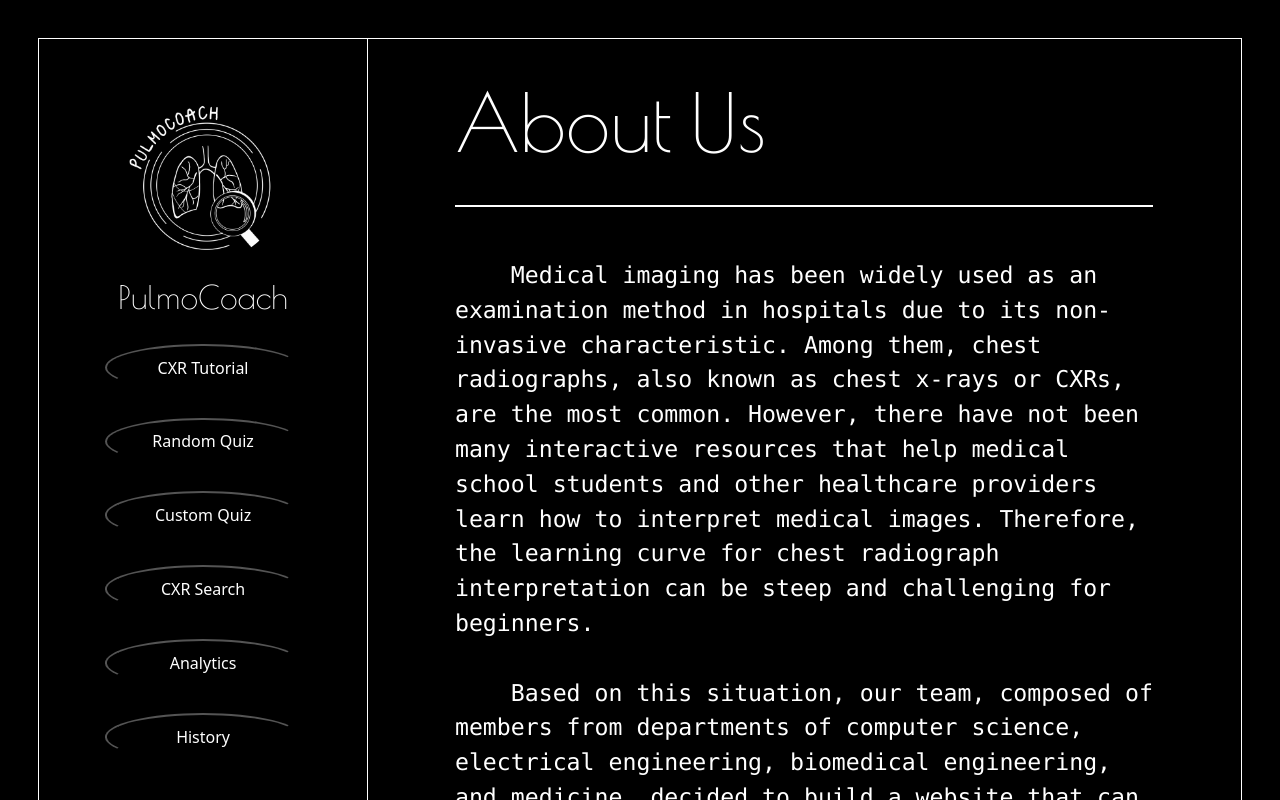
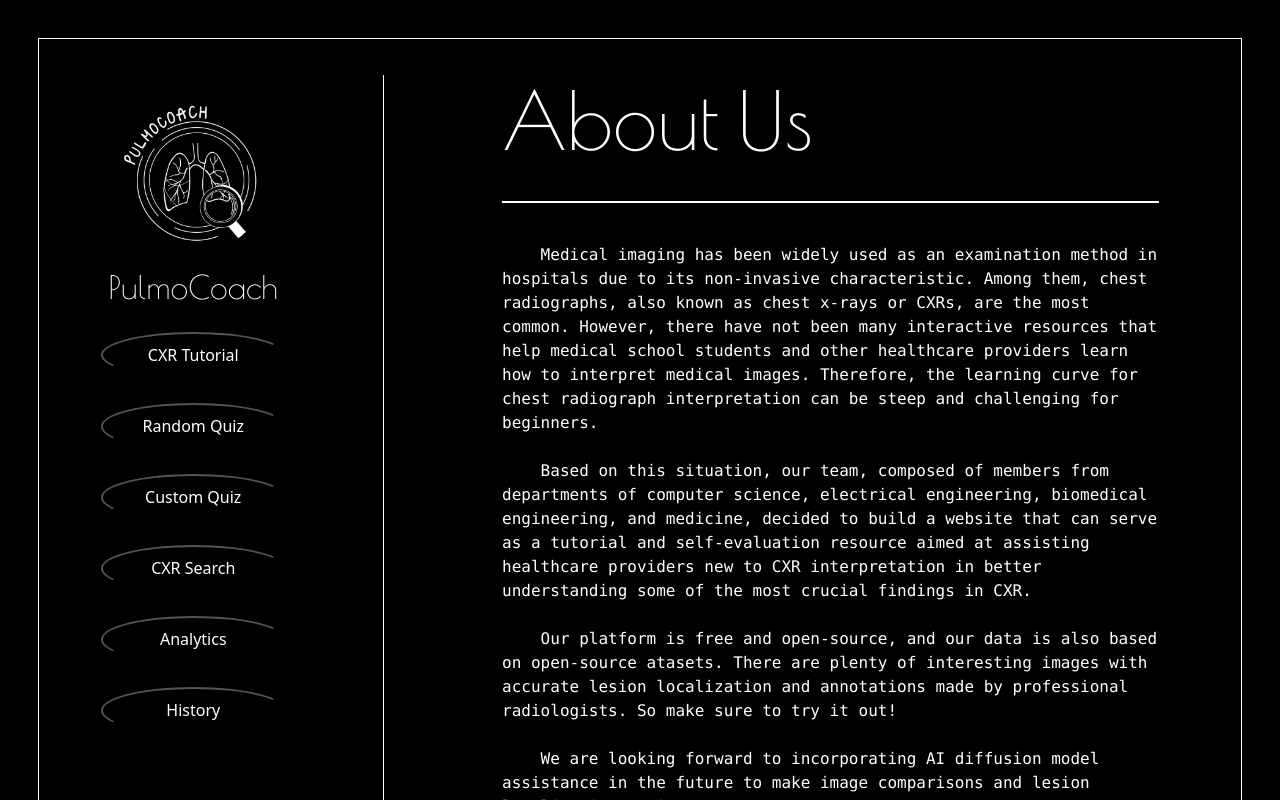
Before and after one commit to eric900115/PulmoCoach, an Angular app: page /menu in a window 1280 px wide. Shown: the top 800 px of the page. Built offline with nearby package versions, Linux system fonts and the light colour scheme; a web font is replaced by a local one.

Commit message:
fix: hint button

```diff
--- a/src/app/menu/menu.component.scss
+++ b/src/app/menu/menu.component.scss
@@ -36,6 +36,7 @@
   border-width:0;
   color:#FFFFFF;
   background-color:#FFFFFF;
+  margin: 3%;
  }
 
 #user_img {
@@ -92,7 +93,7 @@
 
 #about_us_paragraph{
   text-align: middle;
-  font-size: 1.45rem;
+  font-size: 1rem;
   width:100%;
   white-space: pre-wrap;
   margin-inline: auto;
--- a/src/app/question/question.component.html
+++ b/src/app/question/question.component.html
@@ -62,7 +62,7 @@
       </ng-container>
 
       <ng-container *ngIf="!isQuizCompleted && isStart">
-        <div class="grid-container">
+        <div class="grid-container" style="position: relative;">
           <div class="grid-left">
 						<img id="photo" src={{this.ImgURL[currentQuestion]}} alt="user_img">
 					</div>
@@ -81,12 +81,13 @@
             <!-- QuestionQuestionQuestionQuestionQuestionQuestionQuestionQuestionQuestionQuestion -->
           </div>
 					<div class="hint">
-						<p id="hint"></p>
-						<button id="hint_btn" (click) = "show_hint()">Hint</button>
+            <button id="hint_btn" (click) = "show_hint()" style="padding: 3%;">Hint</button>
+						<p [hidden]="hidden_hint" id="hint" style="background:grey; padding: 1%; z-index:9999; position:absolute; border-radius: 0.5em; margin: 1%;"></p>
+						<!-- <button id="hint_btn" (click) = "show_hint()" style="padding: 3%;">Hint</button>  -->
 					</div>
 					<div class="answer">
-						<button id="present" (click)="answer('YES')">Present</button>
-						<button id="absent" (click)="answer('NO')">Absent</button>
+						<button id="present" (click)="answer('YES');">Present</button>
+						<button id="absent" (click)="answer('NO');" >Absent</button>
 					</div>
 					<div class="process">
 						<p id="ratio">
--- a/src/app/question/question.component.ts
+++ b/src/app/question/question.component.ts
@@ -19,6 +19,7 @@ export class QuestionComponent implements OnInit {
   public currentQuestion: number = 0;
   public currentSubQuestion: number = 0;
   public points: number = 0;
+  hidden_hint: boolean = true;
   Show_CurrentImagePath = [true, true, true, true, true];
   counter = 60;
   correctAnswer: number = 0;
@@ -352,6 +353,8 @@ export class QuestionComponent implements OnInit {
       this.getProgressPercent();
     }
 
+    this.hidden_hint = true;
+
   }
 
   getProgressPercent() {
@@ -366,6 +369,7 @@ export class QuestionComponent implements OnInit {
   hint_showed = 0;
 
   show_hint(){
+    this.hidden_hint = !this.hidden_hint;
     if(!this.isCustom){
       this.hint_showed = this.hint_showed+1;
       if(this.hint_showed%2 === 1){
```
